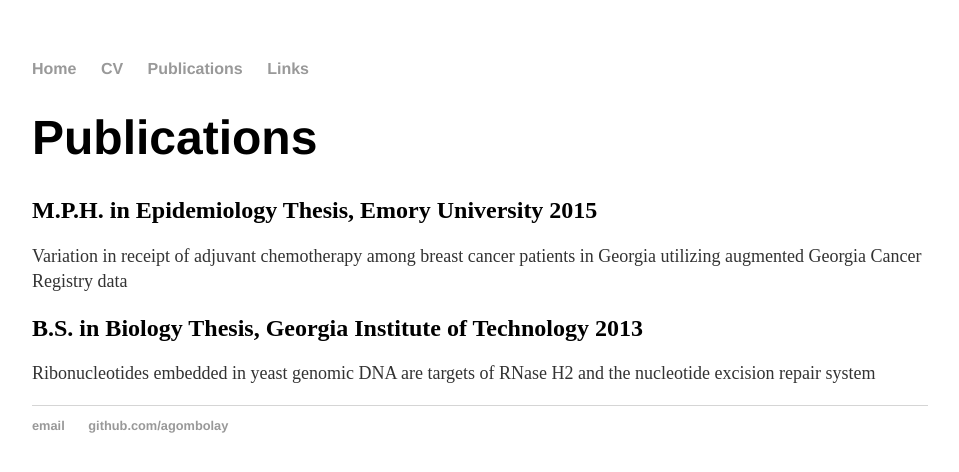
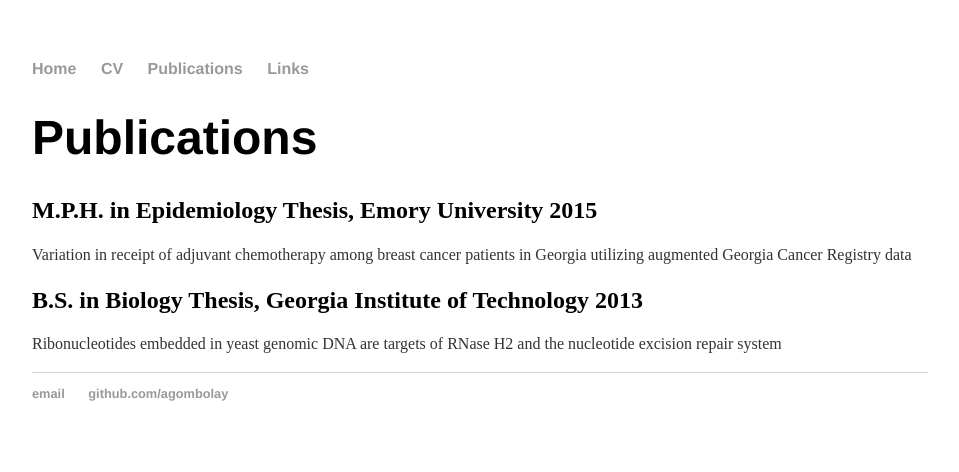
Before and after one commit to agombolay/agombolay.github.io, a Jekyll site: the page built from Publications/index.html, in a window 1280 px wide. Shown: the top 472 px of the page, without its empty margins (160-1119 px from the left). Built offline with Jekyll 4.4.1, drawn with Linux system fonts in a browser that asks for light colours.

Commit message:
Update index.html

```diff
--- a/Publications/index.html
+++ b/Publications/index.html
@@ -5,8 +5,8 @@
 <div class="blurb">
 	<h1>Publications</h1>
 	<h2>M.P.H. in Epidemiology Thesis, Emory University 2015</h2>
-	<p style="font-size:18px">Variation in receipt of adjuvant chemotherapy among breast cancer patients in Georgia utilizing augmented Georgia Cancer Registry data</p>
+	<p style="font-size:16px">Variation in receipt of adjuvant chemotherapy among breast cancer patients in Georgia utilizing augmented Georgia Cancer Registry data</p>
 
 	<h2>B.S. in Biology Thesis, Georgia Institute of Technology 2013</h2>
-	<p style="font-size:18px">Ribonucleotides embedded in yeast genomic DNA are targets of RNase H2 and the nucleotide excision repair system</p>
+	<p style="font-size:16px">Ribonucleotides embedded in yeast genomic DNA are targets of RNase H2 and the nucleotide excision repair system</p>
 </div><!-- /.blurb -->
```
